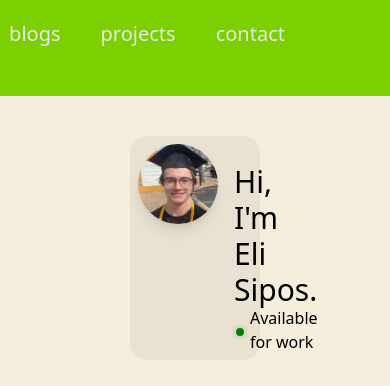
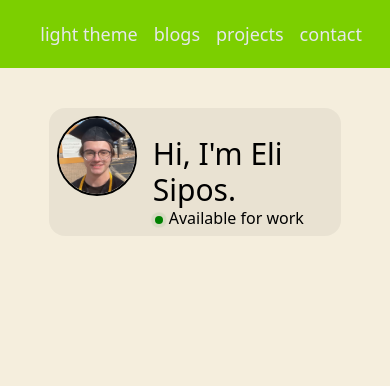
Before and after one commit to elisipos/portfolio, a React (Vite) app: page / in a window 390 px wide. Shown: the top 386 px of the page. Built offline with nearby package versions, Linux system fonts and the light colour scheme.

Commit message:
light and dark themes figured out

```diff
--- a/src/components/Nav.jsx
+++ b/src/components/Nav.jsx
@@ -30,11 +30,11 @@ const Nav = () => {
   return (
     <>
     <div className={theme == "light" ? 'text-gray-200 bg-lime-500' : 'text-gray-800 bg-lime-400'}>
-      <div className={'flex justify-end p-5 w-10/12'}>
-        <div className='text-xl px-5 hover:cursor-pointer enlarge' onClick={() => handleClick()} onMouseOver={() => handleMouseEnter()} onMouseOut={() => handleMouseOut()}>{text}</div>
-        <div className='text-xl px-5 hover:cursor-pointer enlarge'>blogs</div>
-        <div className='text-xl px-5 hover:cursor-pointer enlarge'>projects</div>
-        <div className='text-xl px-5 hover:cursor-pointer enlarge'>contact</div>
+      <div className={'flex justify-end p-5 lg:w-10/12'}>
+        <div className='text-lg md:text-xl px-2 md:px-5 hover:cursor-pointer enlarge' onClick={() => handleClick()} onMouseOver={() => handleMouseEnter()} onMouseOut={() => handleMouseOut()}>{text}</div>
+        <div className='text-lg md:text-xl px-2 md:px-5 hover:cursor-pointer enlarge'>blogs</div>
+        <div className='text-lg md:text-xl px-2 md:px-5 hover:cursor-pointer enlarge'>projects</div>
+        <div className='text-lg md:text-xl px-2 md:px-5 hover:cursor-pointer enlarge'>contact</div>
       </div>
     </div>
     </>
--- a/src/components/ProfileComp.jsx
+++ b/src/components/ProfileComp.jsx
@@ -1,30 +1,34 @@
-import React from 'react'
+import React, { useContext } from 'react'
 import profileImg from '../assets/profile-img-crop.jpg';
+import { ThemeContext } from '../ThemeContext';
 
 const ProfileComp = () => {
+
+  const {theme, setTheme} = useContext(ThemeContext);
+
   return (
     <div className="flex justify-center my-10">
 
-      <div className="w-1/3 flex p-2 bg-black/5 rounded-2xl">
+      <div className={`${theme == 'light' ? 'bg-black/5': 'bg-white/10'} w-3/4 lg:w-1/2 flex p-2 rounded-2xl`}>
 
         <div>
-          <div className="w-20 h-20 rounded-full overflow-hidden shadow-lg">
+          <div className={`${theme == 'light' ? 'border-black' : 'border-white'} w-20 h-20 rounded-full overflow-hidden border-2`}>
             <img src={profileImg} alt="Picture of Eli Sipos" width="80" height="80"/>
           </div>
         </div>
 
-        <div className="max-w-sm mx-4 flex items-center mt-5">
+        <div className={`${theme == 'light' ? 'text-black' : 'text-white'} max-w-sm mx-4 flex items-center mt-5`}>
           <div>
             <div className="text-3xl">Hi, I'm Eli Sipos.</div>
 
             <div className="flex items-center -m-0.5">
               <span className="absolute animate-ping mx-1 mr-1.5 mt-1">
-                <svg xmlns="http://www.w3.org/2000/svg" width="8" height="8" fill="green" class="bi bi-circle-fill" viewBox="0 0 16 16">
+                <svg xmlns="http://www.w3.org/2000/svg" width="8" height="8" fill={`${theme == 'light' ? 'green' : 'lime'}`} class="bi bi-circle-fill" viewBox="0 0 16 16">
                   <circle cx="8" cy="8" r="8"/>
                 </svg>
               </span>
               <span className="relative mx-1 mr-1.5 mt-1">
-                <svg xmlns="http://www.w3.org/2000/svg" width="8" height="8" fill="green" class="bi bi-circle-fill" viewBox="0 0 16 16">
+                <svg xmlns="http://www.w3.org/2000/svg" width="8" height="8" fill={`${theme == 'light' ? 'green' : 'lime'}`} class="bi bi-circle-fill" viewBox="0 0 16 16">
                   <circle cx="8" cy="8" r="8"/>
                 </svg>
               </span>
```
